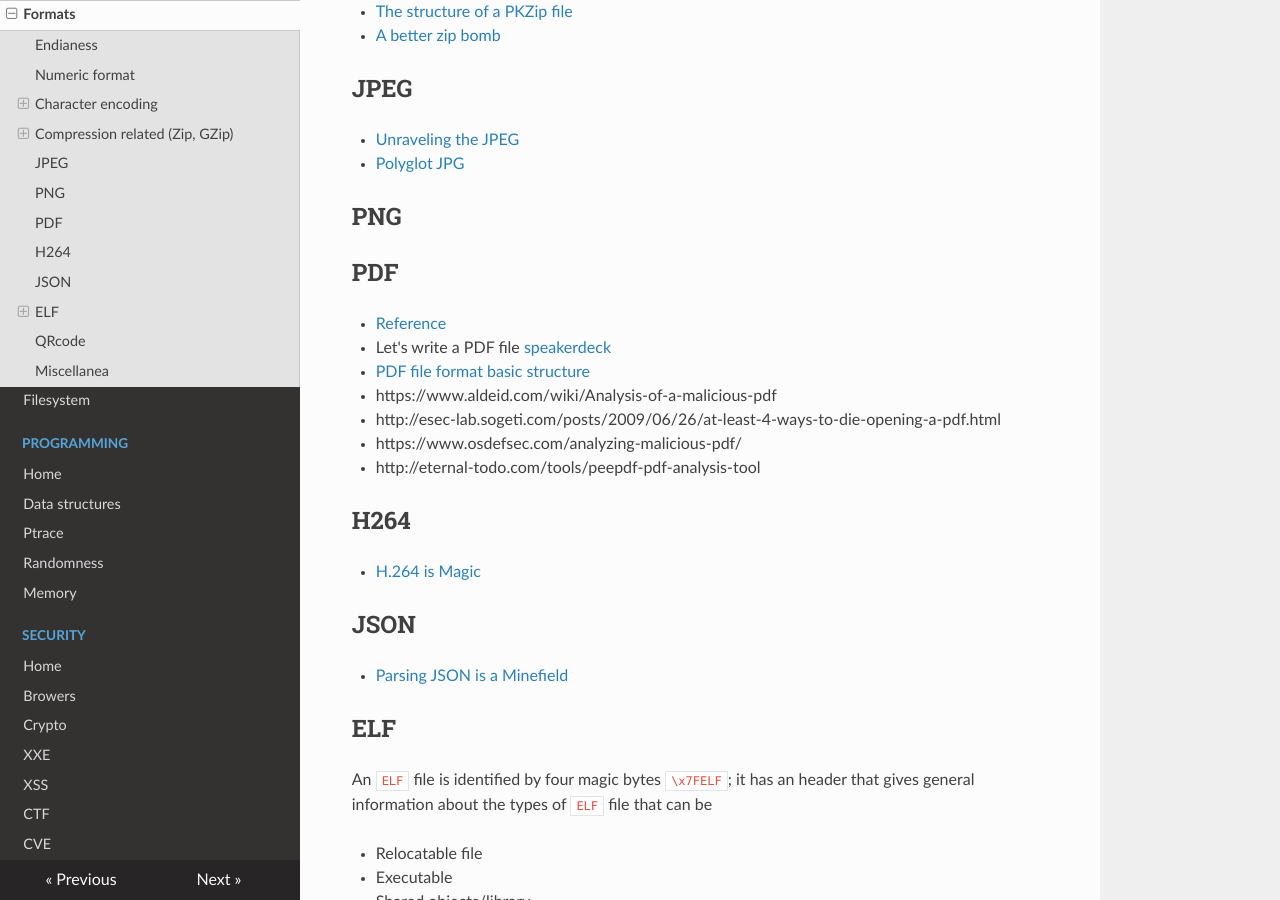
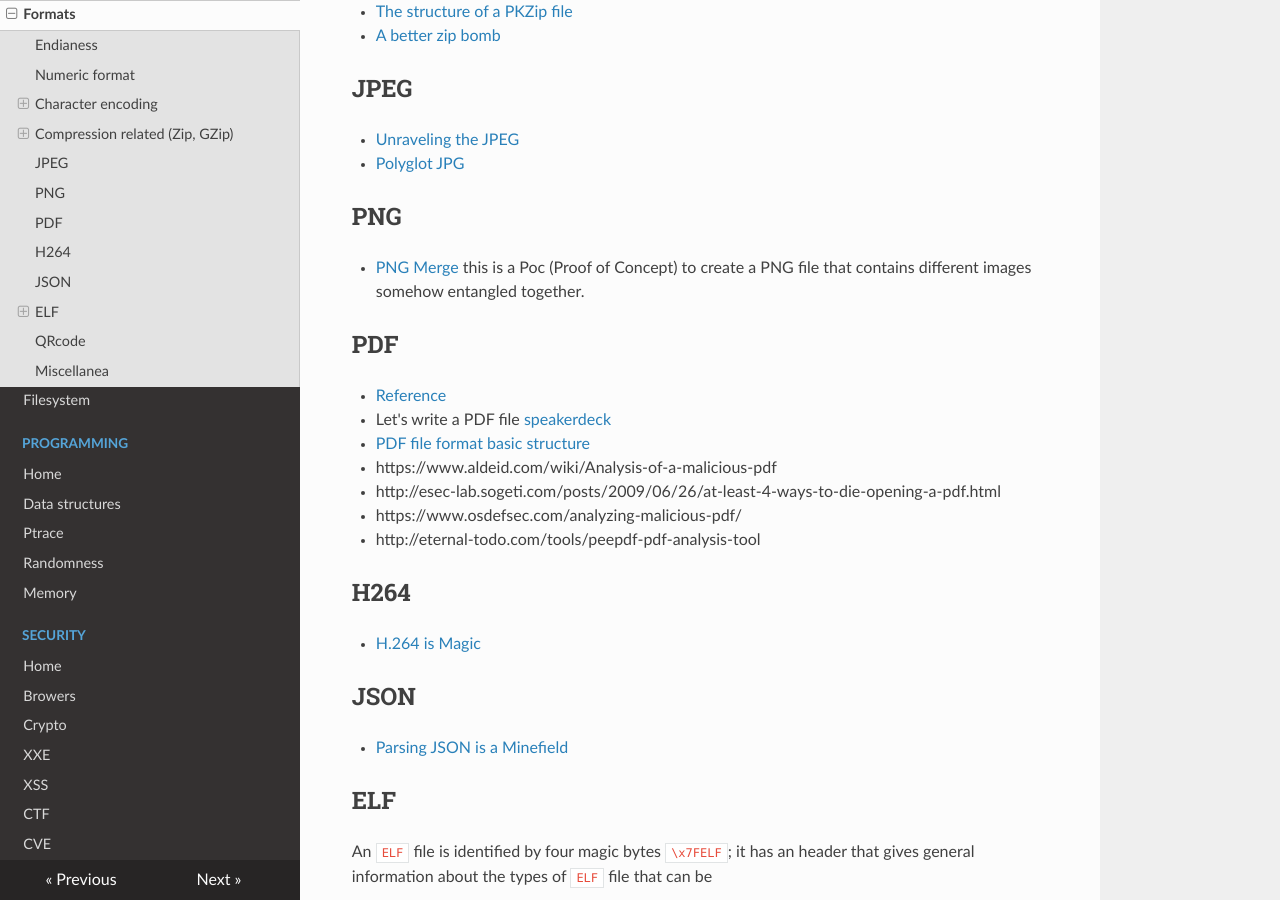
Before and after one commit to gipi/low-level, an MkDocs documentation site: the page built from docs/formats.md, in a window 1280 px wide and 900 px high, scrolled down 2244 px. Built offline with MkDocs 1.6.1, drawn with Linux system fonts in a browser that asks for light colours; nearby versions of some CDN libraries; old or Windows-style settings are respelled for this version of MkDocs.

Commit message:
Update formats.md

```diff
--- a/docs/formats.md
+++ b/docs/formats.md
@@ -103,6 +103,8 @@ The most common compression formats are all using the ``DEFLATE`` algorithm defi
 
 ## PNG
 
+ - [PNG Merge](http://wiki.yobi.be/wiki/PNG_Merge) this is a Poc (Proof of Concept) to create a PNG file that contains different images somehow entangled together.
+
 ## PDF
 
  - [Reference](https://wwwimages2.adobe.com/content/dam/acom/en/devnet/pdf/PDF32000_2008.pdf)
```
